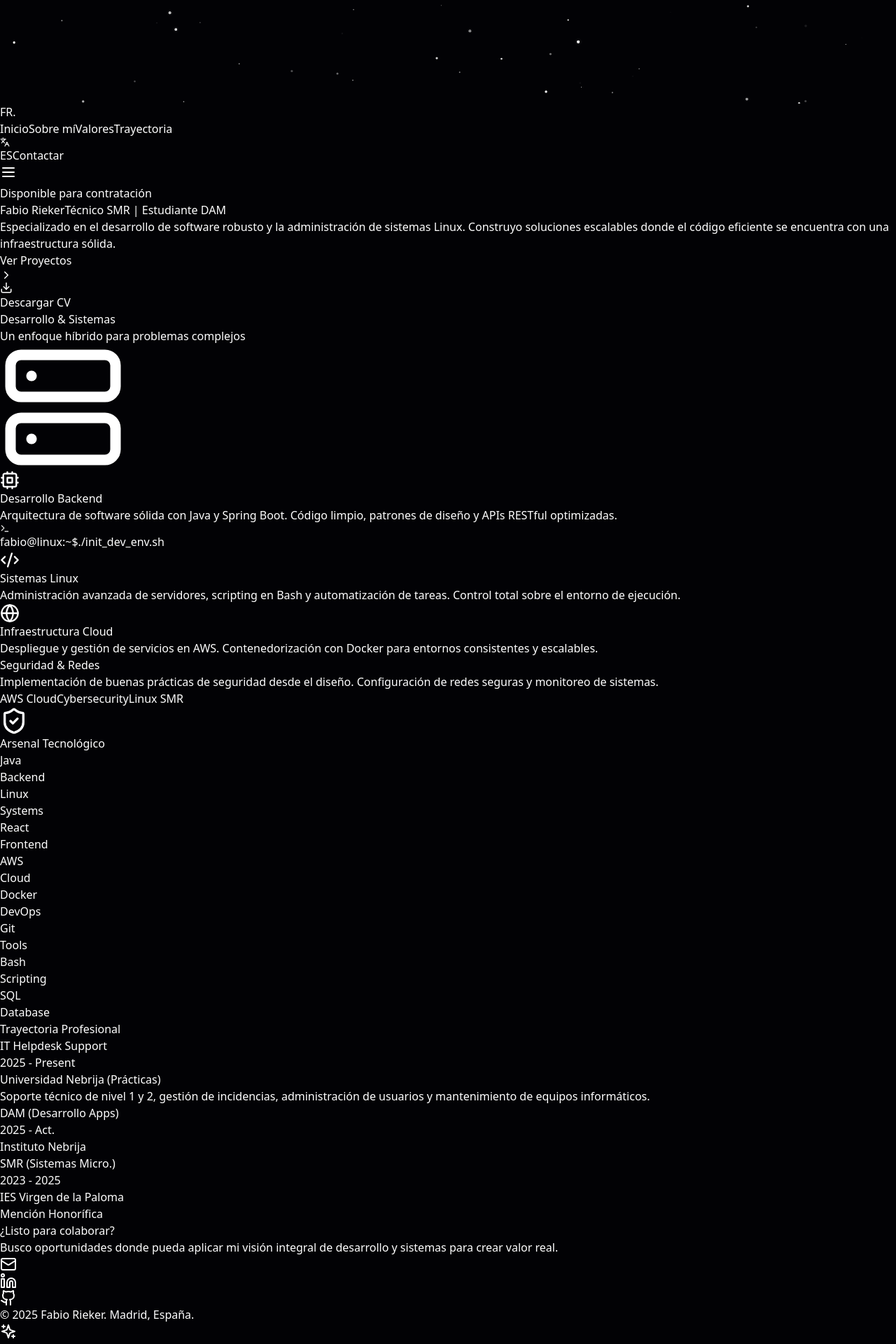
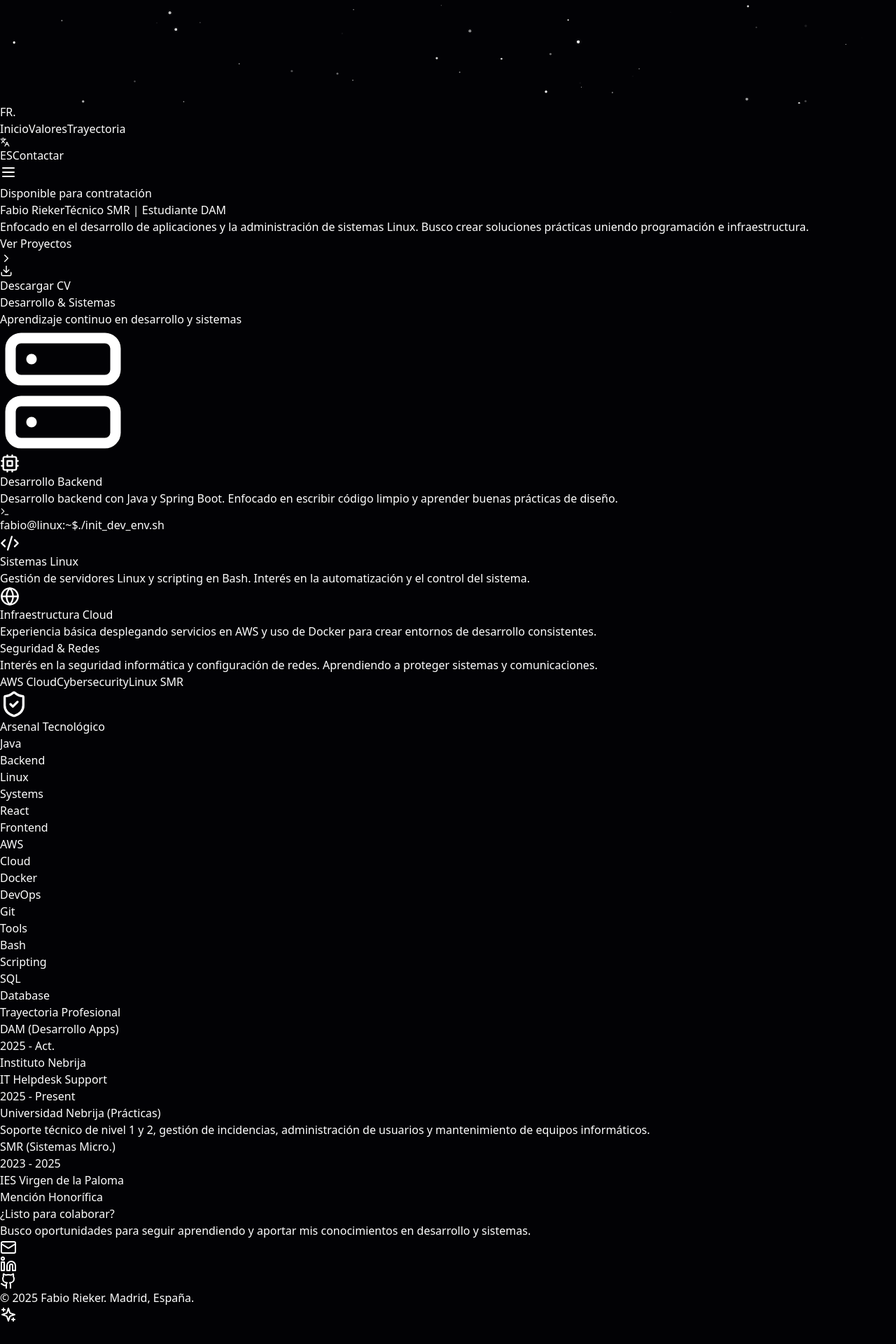
Before and after one commit to FabioRieker/mi-portfolio-fabio, a React (Vite) app: page / in a window 1280 px wide. Shown: the part 652-2572 px from the top of the page at 70% size. After the commit the page ends 2548 px from the top, so only its background shows below. Built offline with nearby package versions, Linux system fonts and the light colour scheme.

Commit message:
Actualización del portfolio

```diff
--- a/src/App.jsx
+++ b/src/App.jsx
@@ -19,21 +19,21 @@ const App = () => {
   const [lang, setLang] = useState('es');
   const translations = {
     es: {
-      nav: { home: "Inicio", about: "Sobre mí", work: "Valores", experience: "Trayectoria", contact: "Contactar" },
+      nav: { home: "Inicio", work: "Valores", experience: "Trayectoria", contact: "Contactar" },
       hero: {
         status: "Disponible para contratación",
         role: "Técnico SMR | Estudiante DAM",
-        description: "Especializado en el desarrollo de software robusto y la administración de sistemas Linux. Construyo soluciones escalables donde el código eficiente se encuentra con una infraestructura sólida.",
+        description: "Enfocado en el desarrollo de aplicaciones y la administración de sistemas Linux. Busco crear soluciones prácticas uniendo programación e infraestructura.",
         cta_primary: "Ver Proyectos",
         cta_secondary: "Descargar CV"
       },
       value: {
         title: "Desarrollo & Sistemas",
-        subtitle: "Un enfoque híbrido para problemas complejos",
-        card1: { title: "Desarrollo Backend", content: "Arquitectura de software sólida con Java y Spring Boot. Código limpio, patrones de diseño y APIs RESTful optimizadas." },
-        card2: { title: "Sistemas Linux", content: "Administración avanzada de servidores, scripting en Bash y automatización de tareas. Control total sobre el entorno de ejecución." },
-        card3: { title: "Infraestructura Cloud", content: "Despliegue y gestión de servicios en AWS. Contenedorización con Docker para entornos consistentes y escalables." },
-        card4: { title: "Seguridad & Redes", content: "Implementación de buenas prácticas de seguridad desde el diseño. Configuración de redes seguras y monitoreo de sistemas." }
+        subtitle: "Aprendizaje continuo en desarrollo y sistemas",
+        card1: { title: "Desarrollo Backend", content: "Desarrollo backend con Java y Spring Boot. Enfocado en escribir código limpio y aprender buenas prácticas de diseño." },
+        card2: { title: "Sistemas Linux", content: "Gestión de servidores Linux y scripting en Bash. Interés en la automatización y el control del sistema." },
+        card3: { title: "Infraestructura Cloud", content: "Experiencia básica desplegando servicios en AWS y uso de Docker para crear entornos de desarrollo consistentes." },
+        card4: { title: "Seguridad & Redes", content: "Interés en la seguridad informática y configuración de redes. Aprendiendo a proteger sistemas y comunicaciones." }
       },
       tech: { title: "Arsenal Tecnológico" },
       experience: {
@@ -43,25 +43,25 @@ const App = () => {
       },
       contact: {
         title: "¿Listo para colaborar?",
-        subtitle: "Busco oportunidades donde pueda aplicar mi visión integral de desarrollo y sistemas para crear valor real."
+        subtitle: "Busco oportunidades para seguir aprendiendo y aportar mis conocimientos en desarrollo y sistemas."
       }
     },
     en: {
-      nav: { home: "Home", about: "About", work: "Values", experience: "Career", contact: "Contact" },
+      nav: { home: "Home", work: "Values", experience: "Career", contact: "Contact" },
       hero: {
         status: "Available for hire",
         role: "SMR Technician | DAM Student",
-        description: "Specialized in robust software development and Linux system administration. Building scalable solutions where efficient code meets solid infrastructure.",
+        description: "Focused on application development and Linux system administration. Aiming to build practical solutions by combining coding and infrastructure.",
         cta_primary: "View Projects",
         cta_secondary: "Download CV"
       },
       value: {
         title: "Development & Systems",
-        subtitle: "A hybrid approach to complex problems",
-        card1: { title: "Backend Development", content: "Solid software architecture with Java and Spring Boot. Clean code, design patterns, and optimized RESTful APIs." },
-        card2: { title: "Linux Systems", content: "Advanced server administration, Bash scripting, and task automation. Full control over the execution environment." },
-        card3: { title: "Cloud Infrastructure", content: "Deployment and management of services on AWS. Containerization with Docker for consistent and scalable environments." },
-        card4: { title: "Security & Networks", content: "Implementation of security best practices by design. Secure network configuration and system monitoring." }
+        subtitle: "Continuous learning in development and systems",
+        card1: { title: "Backend Development", content: "Backend development with Java and Spring Boot. Focused on writing clean code and learning design best practices." },
+        card2: { title: "Linux Systems", content: "Linux server management and Bash scripting. Interested in automation and system control." },
+        card3: { title: "Cloud Infrastructure", content: "Basic experience deploying services on AWS and using Docker for consistent development environments." },
+        card4: { title: "Security & Networks", content: "Interest in cybersecurity and network configuration. Learning to secure systems and communications." }
       },
       tech: { title: "Tech Arsenal" },
       experience: {
@@ -71,7 +71,7 @@ const App = () => {
       },
       contact: {
         title: "Ready to collaborate?",
-        subtitle: "Seeking opportunities where I can apply my comprehensive vision of development and systems to create real value."
+        subtitle: "Seeking opportunities to continue learning and contributing my skills in development and systems."
       }
     }
   };
--- a/src/components/Navbar.jsx
+++ b/src/components/Navbar.jsx
@@ -20,10 +20,10 @@ const Navbar = ({ lang, setLang, t }) => {
       className={`fixed top-0 left-0 right-0 z-50 transition-all duration-500 ${scrolled ? 'py-4' : 'py-6'}`}
     >
       <div className="max-w-6xl mx-auto px-6">
-        <div className={`backdrop-blur-xl bg-black/20 border border-white/10 rounded-full px-6 py-3 flex items-center justify-between shadow-lg shadow-cyan-500/5 transition-all duration-300 ${scrolled ? 'bg-black/80 border-white/10 shadow-purple-500/20' : ''}`}>
+        <div className={`relative backdrop-blur-xl bg-black/20 border border-white/10 rounded-full px-6 py-3 flex items-center justify-between shadow-lg shadow-cyan-500/5 transition-all duration-300 ${scrolled ? 'bg-black/80 border-white/10 shadow-purple-500/20' : ''}`}>
           <a href="#home" className="text-xl font-bold bg-clip-text text-transparent bg-gradient-to-r from-cyan-400 to-purple-500 hover:brightness-125 transition-all">FR.</a>
-          <div className="hidden md:flex items-center gap-8">
-            {[t.nav.home, t.nav.about, t.nav.work, t.nav.experience].map((item, idx) => (
+          <div className="absolute left-1/2 -translate-x-1/2 hidden md:flex items-center gap-8">
+            {[t.nav.home, t.nav.work, t.nav.experience].map((item, idx) => (
                <a key={idx} href={`#${Object.keys(t.nav)[idx]}`} className="text-sm font-medium text-zinc-300 hover:text-white transition-colors relative group">{item}</a>
             ))}
           </div>
@@ -41,7 +41,7 @@ const Navbar = ({ lang, setLang, t }) => {
           animate={{ opacity: 1, y: 0 }}
           className="md:hidden absolute top-full left-0 right-0 bg-black/95 backdrop-blur-xl border-b border-white/10 p-6 flex flex-col gap-4 shadow-2xl"
         >
-          {[t.nav.home, t.nav.about, t.nav.work, t.nav.experience].map((item, idx) => (
+          {[t.nav.home, t.nav.work, t.nav.experience].map((item, idx) => (
              <a key={idx} href={`#${Object.keys(t.nav)[idx]}`} onClick={() => setIsOpen(false)} className="text-lg font-medium text-zinc-300 hover:text-white">{item}</a>
           ))}
           <div className="flex items-center gap-4 mt-4 pt-4 border-t border-white/10">
--- a/src/components/Timeline.jsx
+++ b/src/components/Timeline.jsx
@@ -25,6 +25,25 @@ const Timeline = ({ t }) => {
             transition={{ ...smoothSpring, delay: 0.1 }}
             className="relative flex items-center justify-between md:justify-normal md:odd:flex-row-reverse group is-active will-change-transform"
           >
+            <div className="flex items-center justify-center w-10 h-10 rounded-full border border-purple-500/50 bg-[#020205] shrink-0 md:order-1 md:group-odd:-translate-x-1/2 md:group-even:translate-x-1/2 z-10 shadow-[0_0_15px_rgba(168,85,247,0.3)]">
+              <div className="w-2 h-2 bg-purple-500 rounded-full"></div>
+            </div>
+            <div className="w-[calc(100%-4rem)] md:w-[calc(50%-2.5rem)] p-6 rounded-3xl border border-white/10 bg-white/5 backdrop-blur-xl shadow-lg hover:border-purple-500/30 transition-all hover:-translate-y-1">
+              <div className="flex justify-between items-center mb-2">
+                <h3 className="font-bold text-white text-lg">DAM (Desarrollo Apps)</h3>
+                <span className="text-xs font-mono text-purple-400 bg-purple-500/10 px-2 py-1 rounded border border-purple-500/20">2025 - Act.</span>
+              </div>
+              <p className="text-zinc-400 text-sm">Instituto Nebrija</p>
+            </div>
+          </motion.div>
+
+          <motion.div
+            initial={{ opacity: 0, x: 30 }}
+            whileInView={{ opacity: 1, x: 0 }}
+            viewport={{ once: true, margin: "-100px" }}
+            transition={{ ...smoothSpring, delay: 0.2 }}
+            className="relative flex items-center justify-between md:justify-normal md:odd:flex-row-reverse group will-change-transform"
+          >
             <div className="flex items-center justify-center w-10 h-10 rounded-full border border-cyan-500/50 bg-[#020205] shadow-[0_0_15px_rgba(6,182,212,0.5)] shrink-0 md:order-1 md:group-odd:-translate-x-1/2 md:group-even:translate-x-1/2 z-10">
                <div className="w-2.5 h-2.5 bg-cyan-400 rounded-full animate-pulse"></div>
             </div>
@@ -35,25 +54,6 @@ const Timeline = ({ t }) => {
               </div>
               <p className="text-zinc-400 text-sm mb-3">Universidad Nebrija (Prácticas)</p>
               <p className="text-zinc-500 text-sm">{t.experience.job1}</p>
-            </div>
-          </motion.div>
-
-          <motion.div
-            initial={{ opacity: 0, x: 30 }}
-            whileInView={{ opacity: 1, x: 0 }}
-            viewport={{ once: true, margin: "-100px" }}
-            transition={{ ...smoothSpring, delay: 0.2 }}
-            className="relative flex items-center justify-between md:justify-normal md:odd:flex-row-reverse group will-change-transform"
-          >
-            <div className="flex items-center justify-center w-10 h-10 rounded-full border border-purple-500/50 bg-[#020205] shrink-0 md:order-1 md:group-odd:-translate-x-1/2 md:group-even:translate-x-1/2 z-10 shadow-[0_0_15px_rgba(168,85,247,0.3)]">
-              <div className="w-2 h-2 bg-purple-500 rounded-full"></div>
-            </div>
-            <div className="w-[calc(100%-4rem)] md:w-[calc(50%-2.5rem)] p-6 rounded-3xl border border-white/10 bg-white/5 backdrop-blur-xl shadow-lg hover:border-purple-500/30 transition-all hover:-translate-y-1">
-              <div className="flex justify-between items-center mb-2">
-                <h3 className="font-bold text-white text-lg">DAM (Desarrollo Apps)</h3>
-                <span className="text-xs font-mono text-purple-400 bg-purple-500/10 px-2 py-1 rounded border border-purple-500/20">2025 - Act.</span>
-              </div>
-              <p className="text-zinc-400 text-sm">Instituto Nebrija</p>
             </div>
           </motion.div>
 
```
